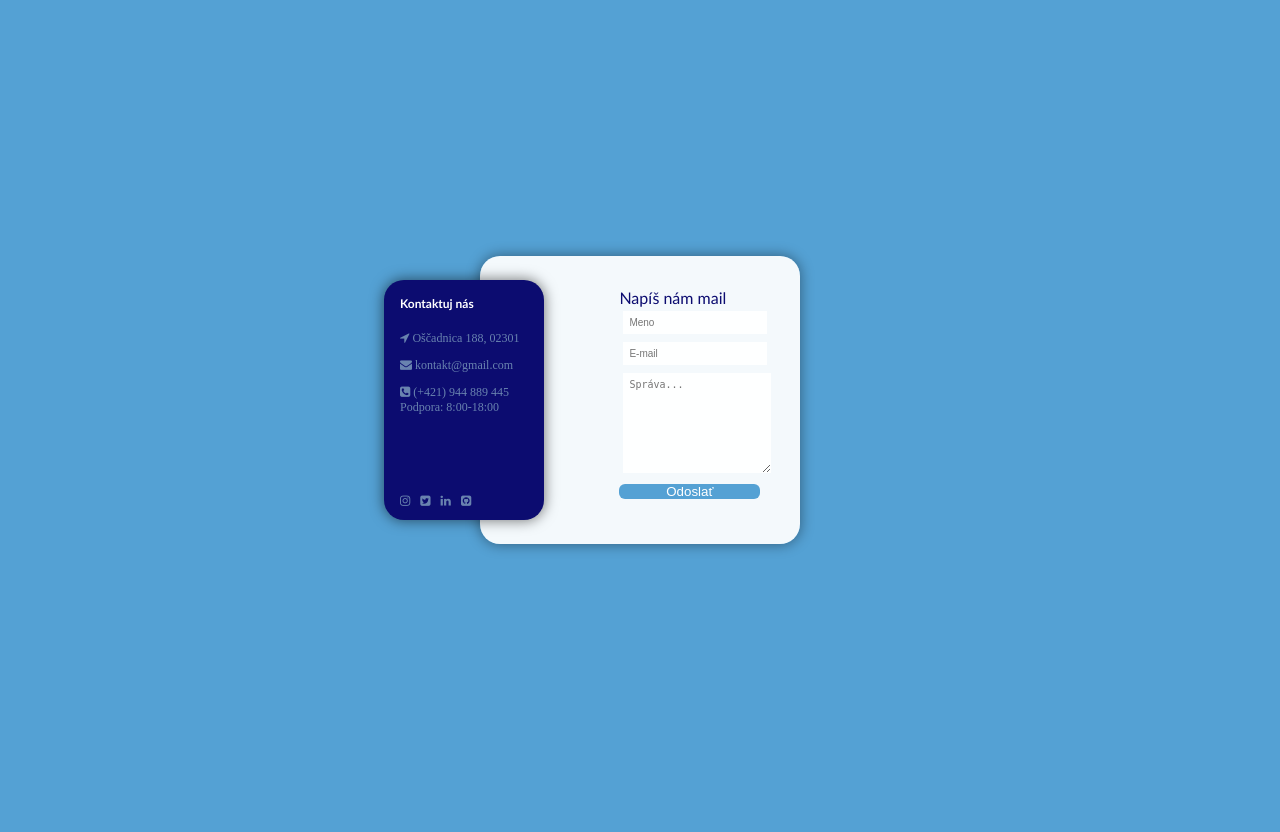
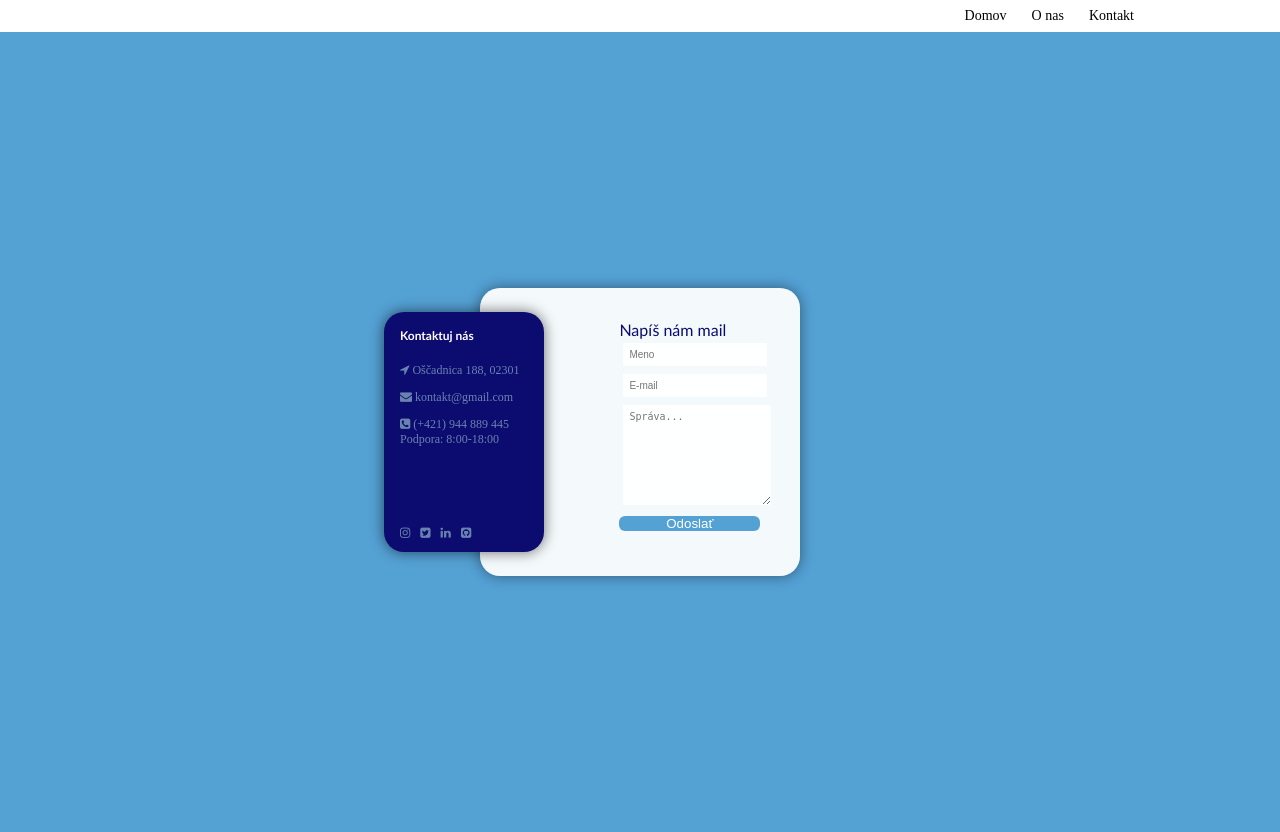
Before and after one commit to PeterKulas/VAII_Semestr-lnaPr, a PHP site: page /kontakt.html in a window 1280 px wide. Before the commit the page ends 552 px from the top, so only its background shows below. Run offline with PHP 8.4, Linux system fonts and the light colour scheme; some libraries are stand-ins or nearby versions.

Commit message:
Upravy navbaru

```diff
--- a/Checkpoint1/index.html
+++ b/Checkpoint1/index.html
@@ -11,8 +11,7 @@
 
 <body>
     <div class="navbar-container">
-        <img src="images/logo.png" alt="web logo" class="web-logo">
-        <!-- <span>BookRent</span> -->
+        <!-- <img src="images/logo.png" alt="web logo" class="web-logo"> -->
         <ul class="navbar-list">
             <li>Domov</li>
             <li>xxx</li>
--- a/Checkpoint1/kontakt.html
+++ b/Checkpoint1/kontakt.html
@@ -7,10 +7,19 @@
     <meta name="viewport" content="width=device-width, initial-scale=1.0">
     <link rel="stylesheet" href="style.css">
     <link rel="stylesheet" href="http://maxcdn.bootstrapcdn.com/font-awesome/4.3.0/css/font-awesome.min.css">
-    <title>Document</title>
+    <title>Kontakt</title>
 </head>
 
-<body class="contact-body">
+<body>
+    <div class="navbar-container">
+        <ul class="navbar-list">
+            <li>Domov</li>
+            <li>O nas</li>
+            <li>Kontakt
+            </li>
+        </ul>
+    </div>
+    <div class="contact-container">
         <div class="contact-form-container">
             <div class="white-space"></div>
             <div class="contact-form">
@@ -18,7 +27,8 @@
                 <form name="form">
                     <input type="text" id="fname" name="fname" placeholder="Meno"><br>
                     <input type="text" id="fmail" name="fmail" placeholder="E-mail"><br>
-                <textarea rows="8" cols="20" name="fTextArea" form="contact-form" placeholder='Správa...'></textarea>
+                    <textarea rows="8" cols="20" name="fTextArea" form="contact-form"
+                        placeholder='Správa...'></textarea>
                     <button type="submit" class="contact-btn">Odoslať</button>
                 </form>
             </div>
@@ -46,6 +56,7 @@
                 <i class="fa fa-github-square"></i>
             </div>
         </div>
+    </div>
 </body>
 
 </html>
--- a/Checkpoint1/style.css
+++ b/Checkpoint1/style.css
@@ -4,48 +4,38 @@
   box-sizing: border-box;
 }
 
+/*********** Navbar Styles **********/
 .navbar-container {
   display: flex;
-  justify-content: space-between;
+  justify-content: flex-end;
   align-items: center;
-  background-color: #eeeeee;
-  border-radius: 15px;
+  background-color: white;
+  font-size: 10px;
 }
 
 .web-logo {
   border-radius: 15px;
-  width: 150px;
+  width: 100px;
   margin-left: 40px;
 }
-
-/* .navbar-container span {
-  font-size: 18px;
-  font-family: Georgia, "Times New Roman", Times, serif;
-  color: rgb(78, 248, 86);
-  margin-left: 25px;
-} */
 
 .navbar-list {
   display: flex;
   justify-content: flex-end;
   list-style-type: none;
-  padding: 10px;
-  gap: 20px;
+  padding: 8px;
+  gap: 15px;
   margin-right: 10%;
 }
 
 .navbar-list li {
-  font-size: 18px;
-  margin: 10px;
-}
-
-main {
-  display: flex;
-  padding: 30px;
+  font-size: 14px;
+  margin-right: 10px;
 }
 
 /*********** Kontakt Styles **********/
-.contact-body {
+
+.contact-container {
   display: flex;
   position: relative;
   justify-content: center;
```
Lines whose indentation alone changed are shown as unchanged.
